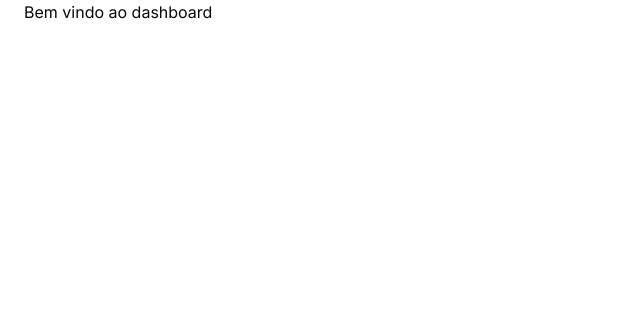
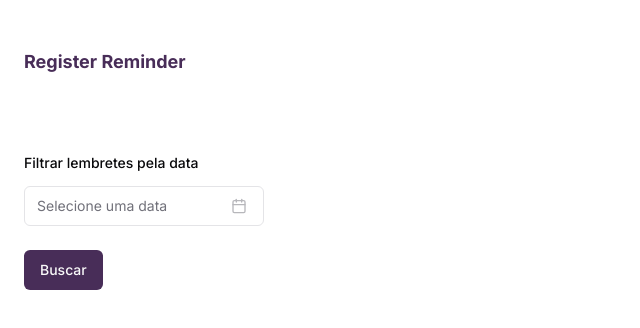
Before and after one commit to calvinsteixeira/register-reminders, a Next.js app: page /dashboard in a window 1280 px wide. Shown: the top 328 px of the page, without its empty margins (0-640 px from the left). Built offline with nearby package versions, Linux system fonts and the light colour scheme.

Commit message:
Configurando date picker para português e ajustando layout

```diff
--- a/app/dashboard/page.tsx
+++ b/app/dashboard/page.tsx
@@ -1,11 +1,15 @@
 import React from 'react'
+import { SelectDateReminder } from '@/components/index'
 
 type Props = {}
 
-export default function page({}: Props) {
+export default function page({ }: Props) {
   return (
     <main className='w-screen h-screen background'>
-      <h2>Bem vindo ao dashboard</h2>
+      <h1 className='text-lg font-bold text-secondary mt-12'>Register Reminder</h1>
+      <div className='w-full h-full mt-20'>
+        <SelectDateReminder />
+      </div>
     </main>
   )
 }
--- a/components/forms/SelectDateReminder.tsx
+++ b/components/forms/SelectDateReminder.tsx
@@ -5,6 +5,7 @@ import { format } from "date-fns"
 import { CalendarIcon } from "lucide-react"
 import { useForm } from "react-hook-form"
 import { z } from "zod"
+import { ptBR } from "date-fns/locale"
 
 import { cn } from "@/lib/utils"
 import { Button } from "@/components/ui/button"
@@ -26,7 +27,7 @@ import {
 
 const FormSchema = z.object({
   dob: z.date({
-    required_error: "A date of birth is required.",
+    required_error: "É necessário informar uma data.",
   }),
 })
 
@@ -41,13 +42,13 @@ export default function SelectDateReminder() {
 
   return (
     <Form {...form}>
-      <form onSubmit={form.handleSubmit(onSubmit)} className="space-y-8">
+      <form onSubmit={form.handleSubmit(onSubmit)} className="space-y-6">
         <FormField
           control={form.control}
           name="dob"
           render={({ field }) => (
             <FormItem className="flex flex-col">
-              <FormLabel>Date of birth</FormLabel>
+              <FormLabel className="mb-2">Filtrar lembretes pela data</FormLabel>
               <Popover>
                 <PopoverTrigger asChild>
                   <FormControl>
@@ -61,7 +62,7 @@ export default function SelectDateReminder() {
                       {field.value ? (
                         format(field.value, "PPP")
                       ) : (
-                        <span>Pick a date</span>
+                        <span>Selecione uma data</span>
                       )}
                       <CalendarIcon className="ml-auto h-4 w-4 opacity-50" />
                     </Button>
@@ -72,21 +73,22 @@ export default function SelectDateReminder() {
                     mode="single"
                     selected={field.value}
                     onSelect={field.onChange}
+                    locale={ptBR}
                     disabled={(date) =>
-                      date > new Date() || date < new Date("1900-01-01")
+                      date > new Date() || date < new Date("2024-01-01")
                     }
                     initialFocus
                   />
                 </PopoverContent>
               </Popover>
-              <FormDescription>
+              {/* <FormDescription>
                 Your date of birth is used to calculate your age.
-              </FormDescription>
+              </FormDescription> */}
               <FormMessage />
             </FormItem>
           )}
         />
-        <Button type="submit">Submit</Button>
+        <Button className='bg-secondary' type="submit">Buscar</Button>
       </form>
     </Form>
   )
```
